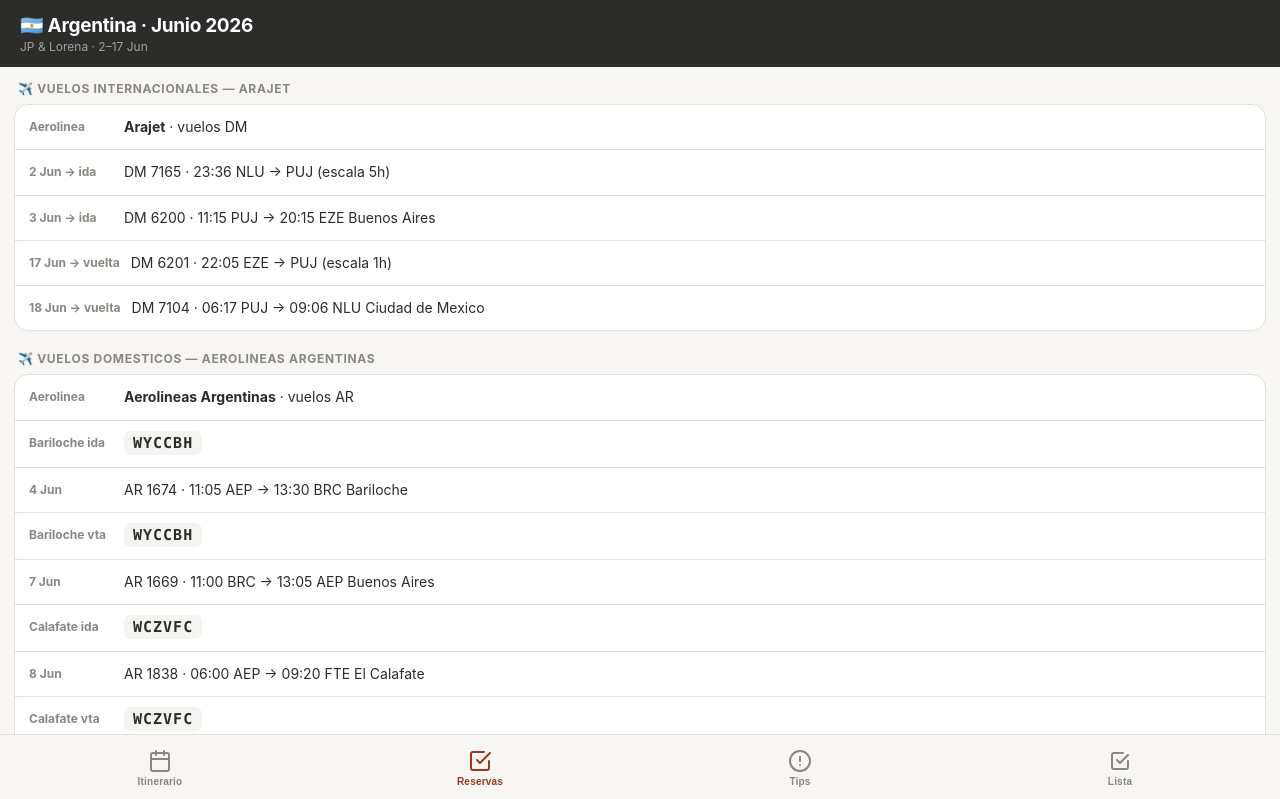
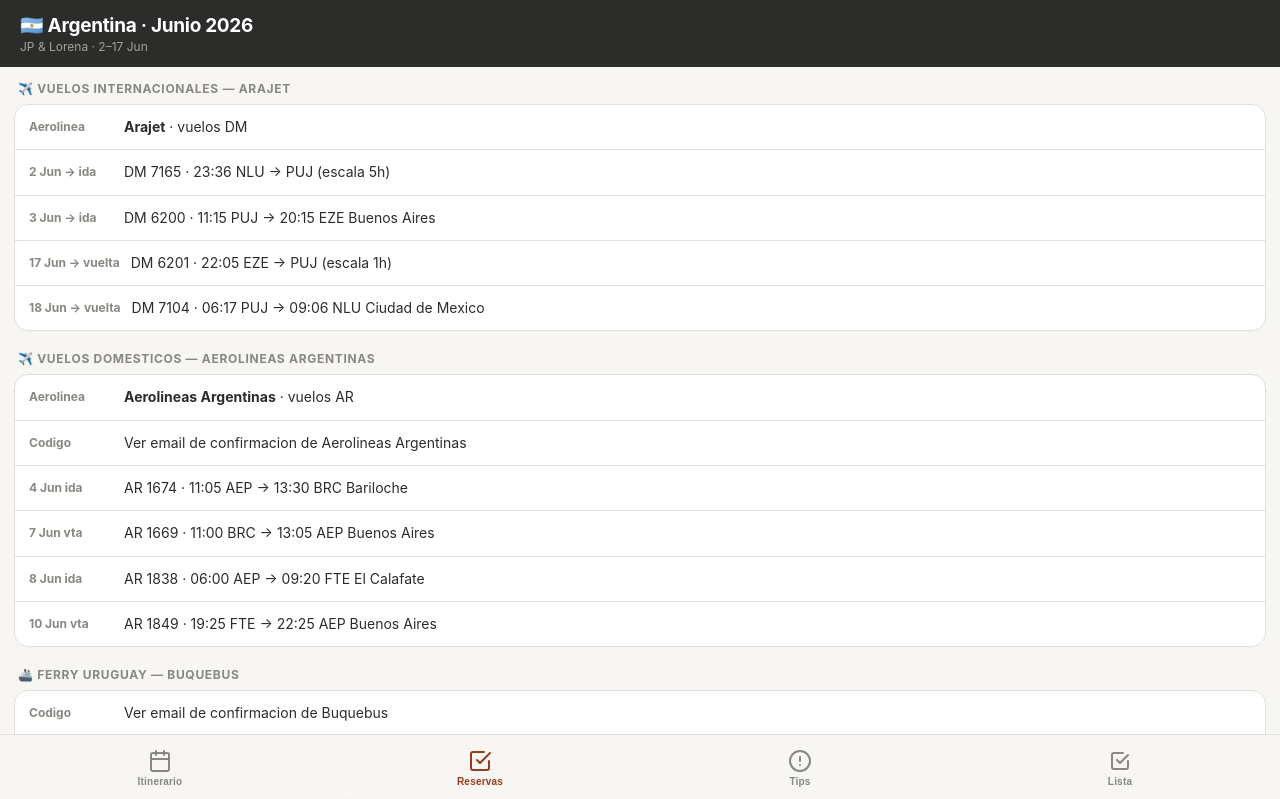
Before and after one commit to jpablo-ramos/argentina-2026, a plain HTML site: page index.html in a window 1280 px wide. Both pictures are taken after a click on the button "Reservas". Shown: the top 799 px of the page. Drawn offline with Linux system fonts and the light colour scheme.

Commit message:
Update index.html

```diff
--- a/index.html
+++ b/index.html
@@ -211,21 +211,18 @@
     <h3>✈️ Vuelos domesticos &mdash; Aerolineas Argentinas</h3>
     <div class="pcard">
       <div class="prow"><span class="pk">Aerolinea</span><span class="pv"><strong>Aerolineas Argentinas</strong> &middot; vuelos AR</span></div>
-      <div class="prow"><span class="pk">Bariloche ida</span><span class="pv"><span class="code">WYCCBH</span></span></div>
-      <div class="prow"><span class="pk">4 Jun</span><span class="pv">AR 1674 &middot; 11:05 AEP &rarr; 13:30 BRC Bariloche</span></div>
-      <div class="prow"><span class="pk">Bariloche vta</span><span class="pv"><span class="code">WYCCBH</span></span></div>
-      <div class="prow"><span class="pk">7 Jun</span><span class="pv">AR 1669 &middot; 11:00 BRC &rarr; 13:05 AEP Buenos Aires</span></div>
-      <div class="prow"><span class="pk">Calafate ida</span><span class="pv"><span class="code">WCZVFC</span></span></div>
-      <div class="prow"><span class="pk">8 Jun</span><span class="pv">AR 1838 &middot; 06:00 AEP &rarr; 09:20 FTE El Calafate</span></div>
-      <div class="prow"><span class="pk">Calafate vta</span><span class="pv"><span class="code">WCZVFC</span></span></div>
-      <div class="prow"><span class="pk">10 Jun</span><span class="pv">AR 1849 &middot; 19:25 FTE &rarr; 22:25 AEP Buenos Aires</span></div>
+      <div class="prow"><span class="pk">Codigo</span><span class="pv">Ver email de confirmacion de Aerolineas Argentinas</span></div>
+      <div class="prow"><span class="pk">4 Jun ida</span><span class="pv">AR 1674 &middot; 11:05 AEP &rarr; 13:30 BRC Bariloche</span></div>
+      <div class="prow"><span class="pk">7 Jun vta</span><span class="pv">AR 1669 &middot; 11:00 BRC &rarr; 13:05 AEP Buenos Aires</span></div>
+      <div class="prow"><span class="pk">8 Jun ida</span><span class="pv">AR 1838 &middot; 06:00 AEP &rarr; 09:20 FTE El Calafate</span></div>
+      <div class="prow"><span class="pk">10 Jun vta</span><span class="pv">AR 1849 &middot; 19:25 FTE &rarr; 22:25 AEP Buenos Aires</span></div>
     </div>
   </div>
 
   <div class="psec">
     <h3>🚢 Ferry Uruguay &mdash; Buquebus</h3>
     <div class="pcard">
-      <div class="prow"><span class="pk">Reserva</span><span class="pv"><span class="code">2686066</span> &middot; Juan Pablo + Lorena</span></div>
+      <div class="prow"><span class="pk">Codigo</span><span class="pv">Ver email de confirmacion de Buquebus</span></div>
       <div class="prow"><span class="pk">14 Jun ida</span><span class="pv">08:30 Buenos Aires &rarr; Colonia del Sacramento</span></div>
       <div class="prow"><span class="pk">14 Jun vta</span><span class="pv">18:00 Colonia del Sacramento &rarr; Buenos Aires</span></div>
     </div>
@@ -512,12 +509,12 @@
     wx:{ icon:"🌦️", temp:"7-13C", cond:"Nublado - brisa junto al rio", tip:"Lleva abrigo - Colonia esta junto al Rio de la Plata y corre brisa" },
     acts:[
       { time:"07:00", name:"Cabify al terminal Buquebus", desc:"Av. Antartida Argentina 821 - Puerto Madero", tag:"walk", map:"Terminal Buquebus Puerto Madero Buenos Aires", go:"20 min en Cabify desde Recoleta", walk:false },
-      { time:"08:30", name:"Ferry BsAs a Colonia", desc:"Buquebus - reserva 2686066 - Juan Pablo mas Lorena - 1h15min", ok:true, tag:"ferry" },
+      { time:"08:30", name:"Ferry BsAs a Colonia", desc:"Buquebus - Juan Pablo mas Lorena - 1h15min - codigo en email", ok:true, tag:"ferry" },
       { time:"09:45", name:"Llegada Colonia del Sacramento", desc:"Uruguay - Barrio Historico UNESCO", tag:"walk", map:"Colonia del Sacramento Uruguay", go:"Llegada al puerto de Colonia", walk:true },
       { time:"Manana", name:"Barrio Historico UNESCO", desc:"Calles empedradas, faro colonial, murallas - foto obligatoria", tag:"excur", map:"Barrio Historico Colonia del Sacramento Uruguay", go:"10 min caminando del puerto", walk:true },
       { time:"Mediodia", name:"El Porton", desc:"Calle San Pedro 142 - mejor parrilla de Colonia - asado uruguayo mas chivito", tag:"food", map:"El Porton restaurante Colonia del Sacramento Uruguay", go:"En el casco historico", walk:true },
       { time:"Tarde", name:"Compras de lana y tejidos", desc:"Especialidad local - tiendas en el casco historico", tag:"walk", map:"Casco Historico Colonia del Sacramento Uruguay", go:"En el casco historico", walk:true },
-      { time:"18:00", name:"Ferry Colonia a BsAs", desc:"Buquebus - reserva 2686066 - llegada Puerto Madero ~19:15h", ok:true, tag:"ferry" },
+      { time:"18:00", name:"Ferry Colonia a BsAs", desc:"Buquebus - llegada Puerto Madero ~19:15h - codigo en email", ok:true, tag:"ferry" },
       { time:"19:30", name:"Madero Tango - cena", desc:"Misma zona Puerto Madero - 5 min del terminal", ok:true, tag:"food", map:"Madero Tango Buenos Aires Puerto Madero", go:"5 min caminando del terminal", walk:true },
       { time:"21:00", name:"Show de tango y folclore", desc:"Hasta ~22:20h", ok:true, tag:"show", map:"Madero Tango Buenos Aires Puerto Madero" }
     ],
```
